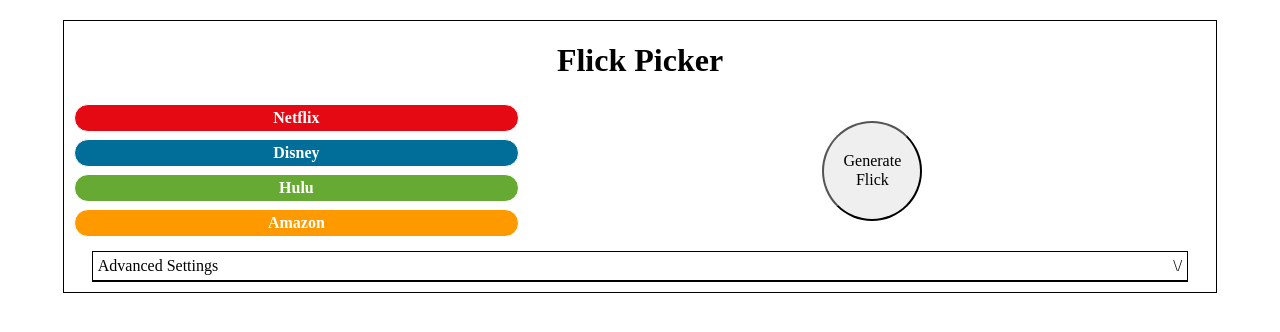
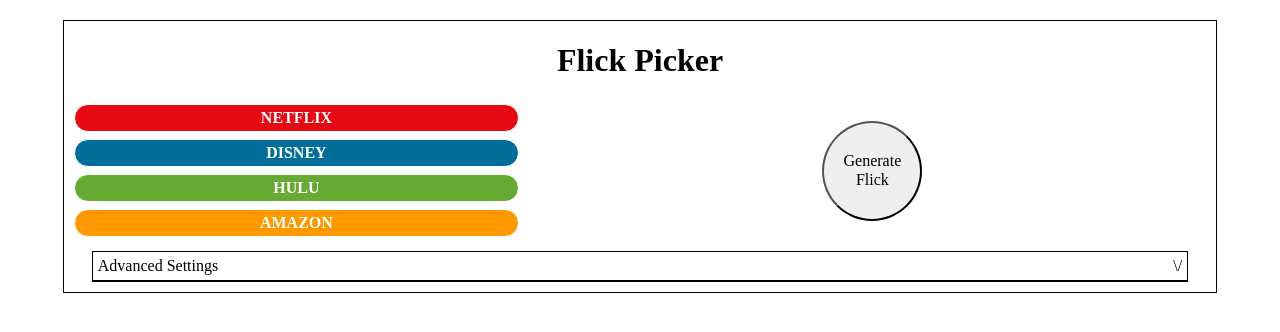
Before and after one commit to lukegronert/Flick-Picker, a React (Create React App) app: page / in a window 1280 px wide. Shown: the top 332 px of the page. Built offline with nearby package versions, Linux system fonts and the light colour scheme.

Commit message:
Added process.env

```diff
--- a/src/App.js
+++ b/src/App.js
@@ -8,9 +8,25 @@
 
 export default function App() {
   const [advancedSettingsActive, setAdvancedSettingsActive] = useState(false);
+  const [service, setService] = useState('netflix')
   const [movieOrSeries, setMovieOrSeries] = useState('movie');
   const [genre, setGenre] = useState('Biography');
   const [imdbRating, setImdbRating] = useState('Any')
+
+  const pickFlick = (service, movieOrSeries, genre) => {
+    const options = {
+      method: 'GET',
+      headers: {
+        'X-RapidAPI-Host': '',
+        'X-RapidAPI-Key': ''
+      }
+    }
+    fetch('https://streaming-availability.p.rapidapi.com/search/basic?country=us&service=netflix&type=movie&genre=18&page=1&output_language=en&language=en',
+          options)
+          .then(response => response.json())
+	        .then(response => console.log(response))
+          .catch(err => console.log(err))
+  }
 
   return (
     <div className="container">
@@ -20,10 +36,10 @@
       <section>
         <section className="buttons-section">
           <section className="stream-buttons-section">
-            <StreamButton brand="Netflix"/>
-            <StreamButton brand="Disney"/>
-            <StreamButton brand="Hulu"/>
-            <StreamButton brand="Amazon"/>
+            <StreamButton brand="netflix" setService={setService}/>
+            <StreamButton brand="disney" setService={setService}/>
+            <StreamButton brand="hulu" setService={setService}/>
+            <StreamButton brand="amazon" setService={setService}/>
           </section>
           <section className="generate-button-section">
             <GenerateButton />
--- a/src/components/StreamButton.js
+++ b/src/components/StreamButton.js
@@ -1,10 +1,10 @@
 import React from 'react'
 import '../styles/streamButton.css';
 
-export default function StreamButton({brand}) {
+export default function StreamButton({brand, setService}) {
   return (
-    <button className={`stream-button-${brand.toLowerCase()} stream-button`}>
-        {brand}
+    <button className={`stream-button-${brand} stream-button`} onClick={() => setService(brand)}>
+        {brand.toUpperCase()}
     </button>
   )
 }
```
Also changed, not shown: 1 other file (tests, documents, lock files or other folders).
